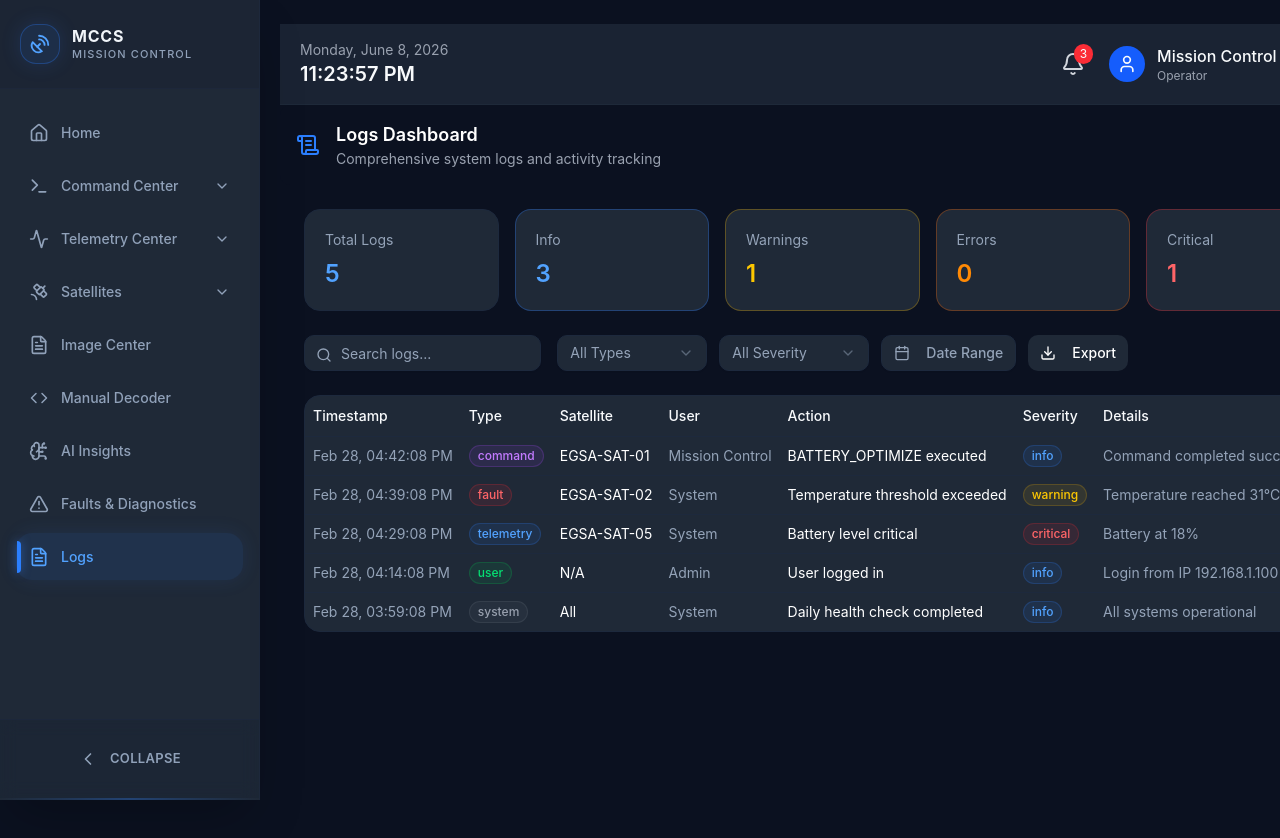
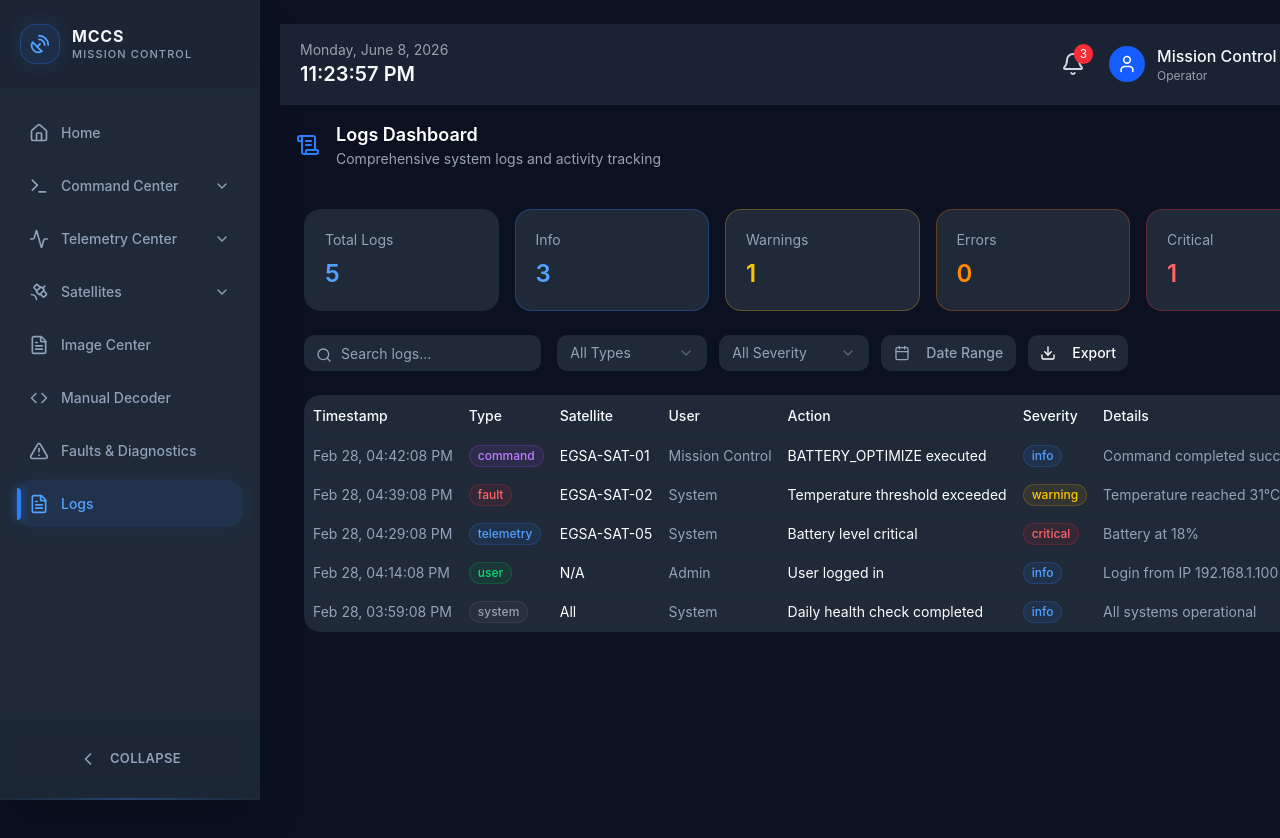
Before and after one commit to ahmedfarghaly261/MCC, a React (Vite) app: page /logs in a window 1280 px wide. Shown: the top 838 px of the page. Built offline with nearby package versions, Linux system fonts and the light colour scheme; sample sign-in values are in the browser's storage.

Commit message:
remove unused nav links in sidebar

```diff
--- a/src/components/layout/Sidebar.tsx
+++ b/src/components/layout/Sidebar.tsx
@@ -10,7 +10,6 @@ import {
   Clock,
   History,
   LayoutTemplate,
-  BrainCircuit,
   AlertTriangle,
   TerminalIcon,
   SatelliteDish,
@@ -39,7 +38,7 @@ const navItems: NavItem[] = [
     icon: <TerminalIcon size={20} />,
     children: [
       {
-        label: "Create Command",
+        label: "send Command",
         path: "/commands/create",
         icon: <FilePlus size={18} />,
       },
@@ -57,11 +56,6 @@ const navItems: NavItem[] = [
         label: "Command History",
         path: "/commands/history",
         icon: <History size={18} />,
-      },
-      {
-        label: "Command Templates",
-        path: "/commands/templates",
-        icon: <LayoutTemplate size={18} />,
       },
       {
         label: "Command Dictionary",
@@ -107,11 +101,6 @@ const navItems: NavItem[] = [
         path: "/manual-decoder",
         icon: <Code size={18} />,
       },
-  {
-    label: "AI Insights",
-    path: "/ai-insights",
-    icon: <BrainCircuit size={20} />,
-  },
   {
     label: "Faults & Diagnostics",
     path: "/faults",
```
